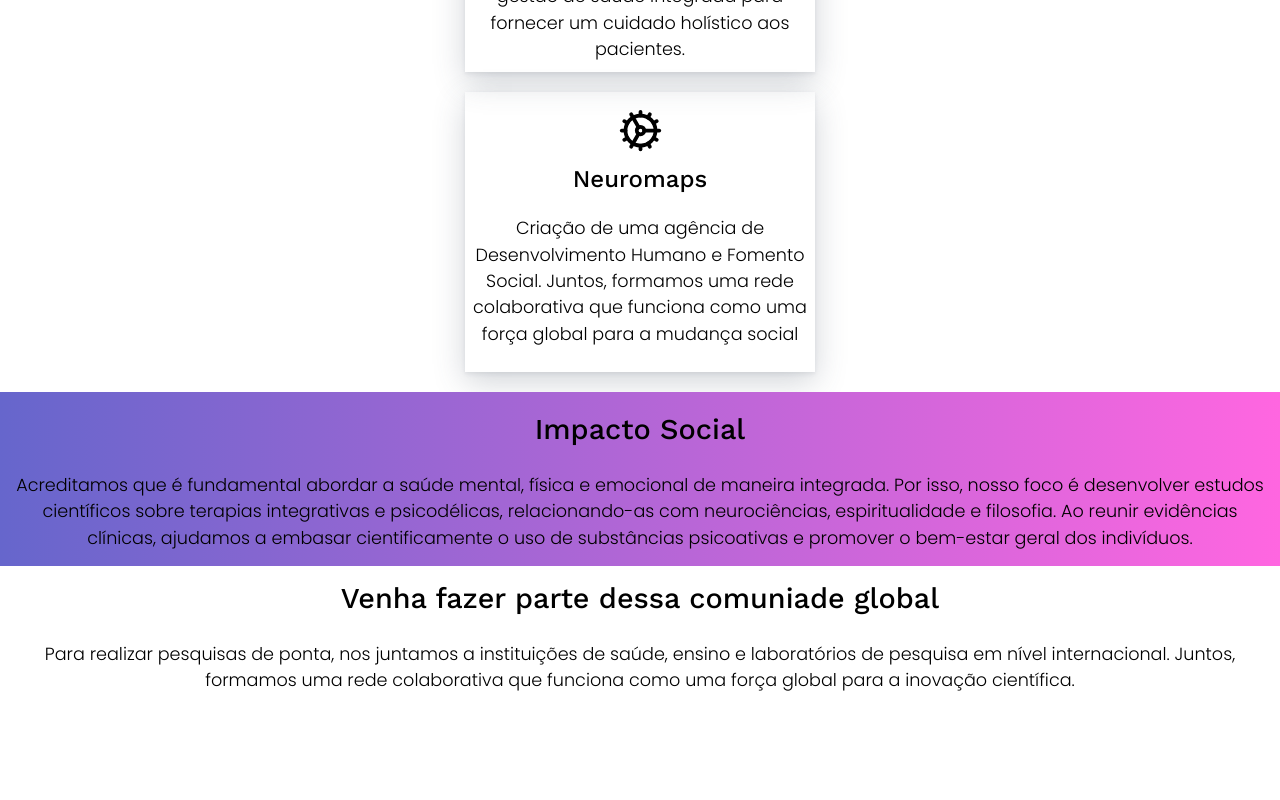
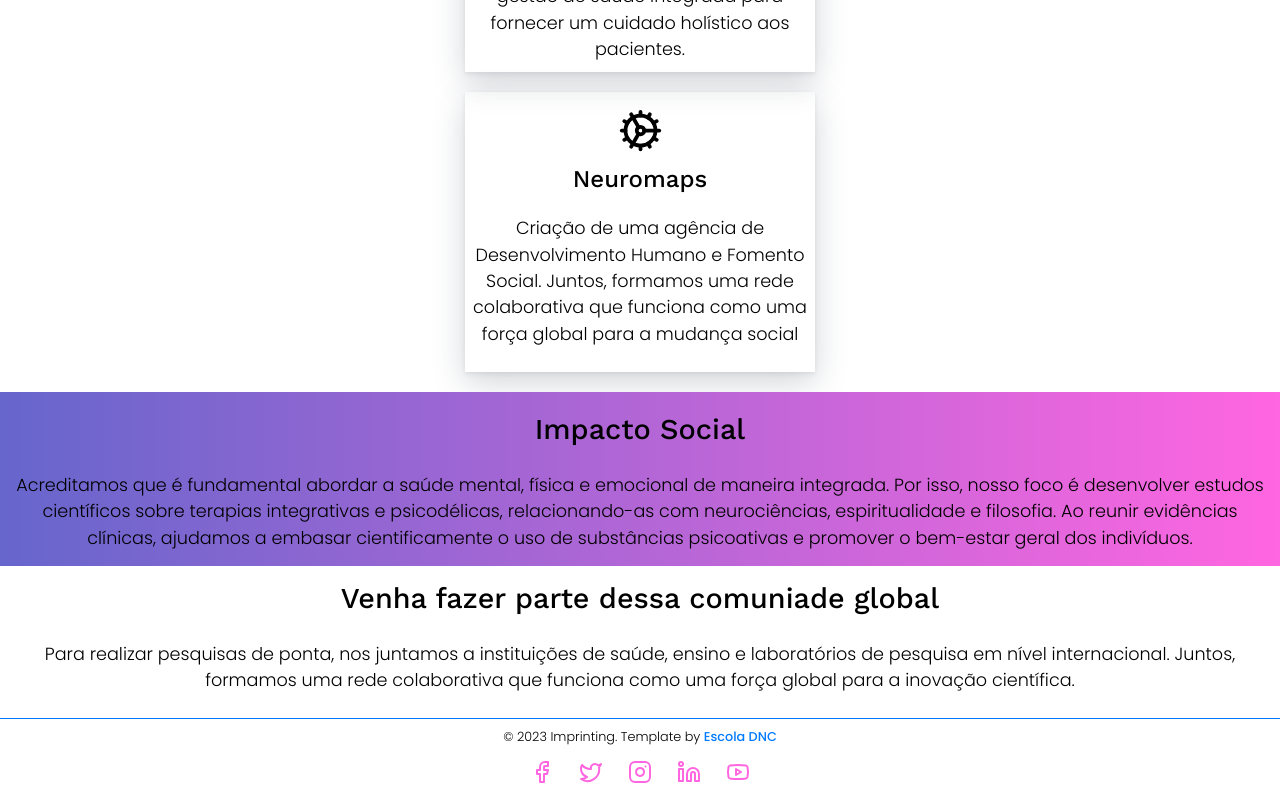
Before and after one commit to RenanFrancaDev/Imprinting_DeepTech, a Next.js app: page / in a window 1280 px wide. Shown: the part 2705-3505 px from the top of the page. Before the commit the page ends 3408 px from the top, so only its background shows below. Built offline with nearby package versions, Linux system fonts and the light colour scheme.

Commit message:
feat: footer created

```diff
--- /dev/null
+++ b/src/app/components/footer/footer.css
@@ -0,0 +1,30 @@
+footer {
+  display: flex;
+  flex-direction: column;
+  justify-content: center;
+  align-items: center;
+  gap: 5px;
+  margin-top: 15px;
+  padding: 8px;
+  border-top: 1px solid var(--blue2);
+}
+
+footer a,
+footer p {
+  font-size: 0.8rem;
+}
+
+footer p a {
+  color: var(--blue2);
+  font-weight: 500;
+}
+
+footer ul {
+  display: flex;
+  flex-direction: row;
+  justify-content: center;
+  align-items: center;
+  gap: 25px;
+  padding: 8px;
+  color: var(--pink2);
+}
--- /dev/null
+++ b/src/app/components/footer/index.jsx
@@ -0,0 +1,42 @@
+import { Facebook, Instagram, Linkedin, Twitter, Youtube } from "lucide-react";
+import "./footer.css";
+
+const Footer = () => {
+  return (
+    <footer>
+      <p>
+        © 2023 Imprinting. Template by{" "}
+        <a href="https://www.escoladnc.com.br/">Escola DNC</a>
+      </p>
+      <ul>
+        <a href="">
+          <li>
+            <Facebook />
+          </li>
+        </a>
+        <a href="">
+          <li>
+            <Twitter />
+          </li>
+        </a>
+        <a href="">
+          <li>
+            <Instagram />
+          </li>
+        </a>
+        <a href="">
+          <li>
+            <Linkedin />
+          </li>
+        </a>
+        <a href="">
+          <li>
+            <Youtube />
+          </li>
+        </a>
+      </ul>
+    </footer>
+  );
+};
+
+export default Footer;
--- a/src/app/layout.jsx
+++ b/src/app/layout.jsx
@@ -1,6 +1,7 @@
 import { Inter } from "next/font/google";
 import "./globals.css";
 import Header from "./components/header";
+import Footer from "./components/footer";
 
 const inter = Inter({ subsets: ["latin"] });
 
@@ -15,6 +16,7 @@
       <body className={inter.className}>
         <Header />
         {children}
+        <Footer />
       </body>
     </html>
   );
```
